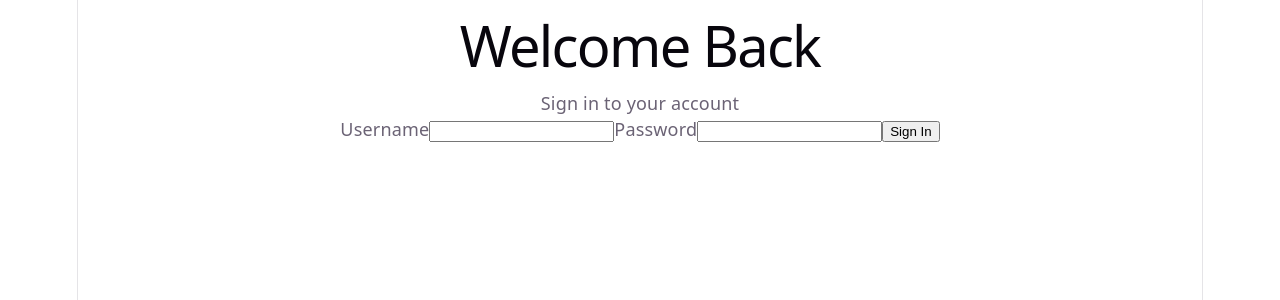
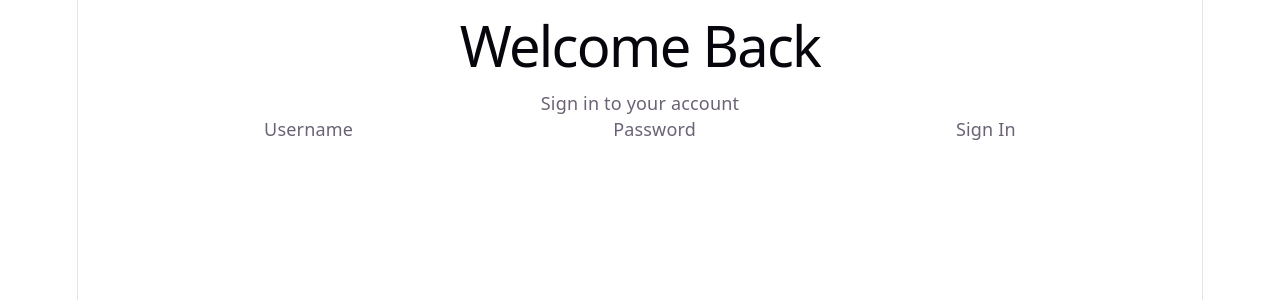
Before and after one commit to iiamolu/CompSec-MFA, a React (Vite) app in the folder frontend/: page / in a window 1280 px wide. Shown: the top 300 px of the page. Built offline with nearby package versions, Linux system fonts and the light colour scheme.

Commit message:
imported tailwindcss in index.css and vite.config.js

```diff
--- a/frontend/src/index.css
+++ b/frontend/src/index.css
@@ -1,3 +1,5 @@
+@import "tailwindcss";
+
 :root {
   --text: #6b6375;
   --text-h: #08060d;
--- a/frontend/vite.config.js
+++ b/frontend/vite.config.js
@@ -1,11 +1,15 @@
 import react, { reactCompilerPreset } from '@vitejs/plugin-react'
 import babel from '@rolldown/plugin-babel'
 import { defineConfig } from 'vite'
+// Imported tailwindcss
+import tailwindcss from '@tailwind/vite'
 
 // https://vite.dev/config/
 export default defineConfig({
   plugins: [
     react(),
     babel({ presets: [reactCompilerPreset()] })
+    // Added tailwindcss to plugins
+    tailwindcss()
   ],
 })
```
